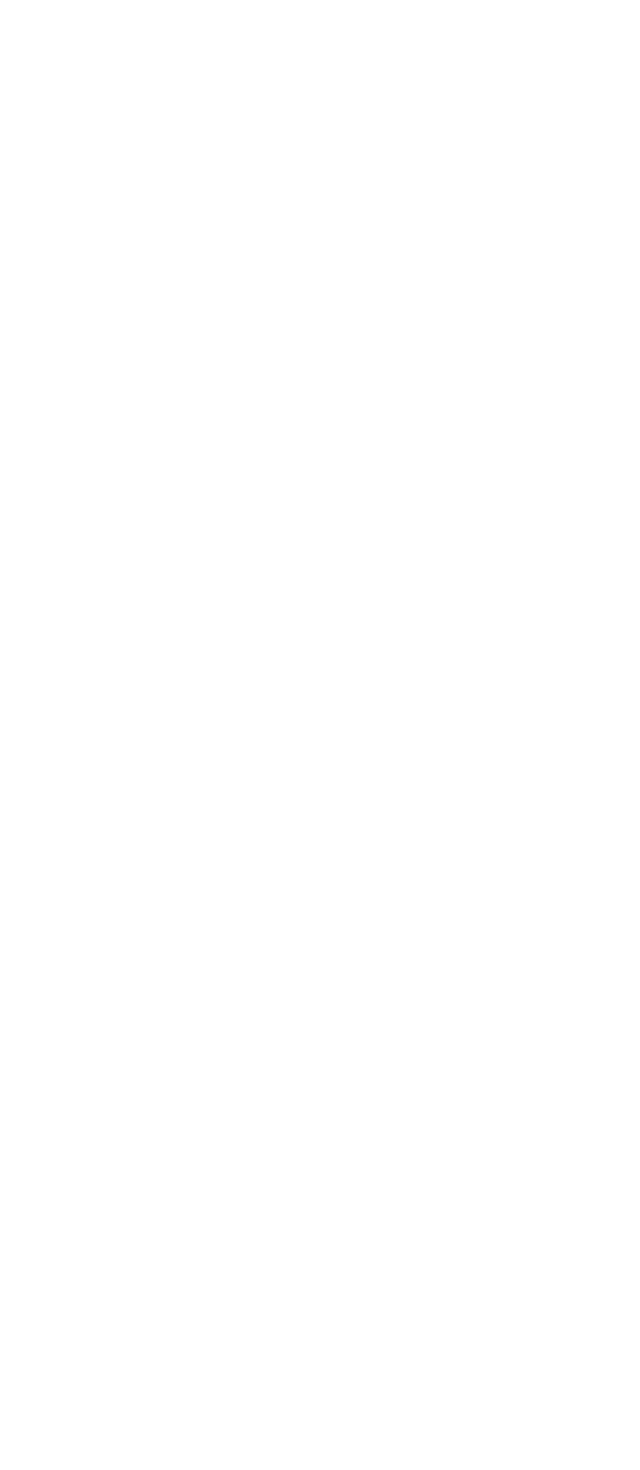
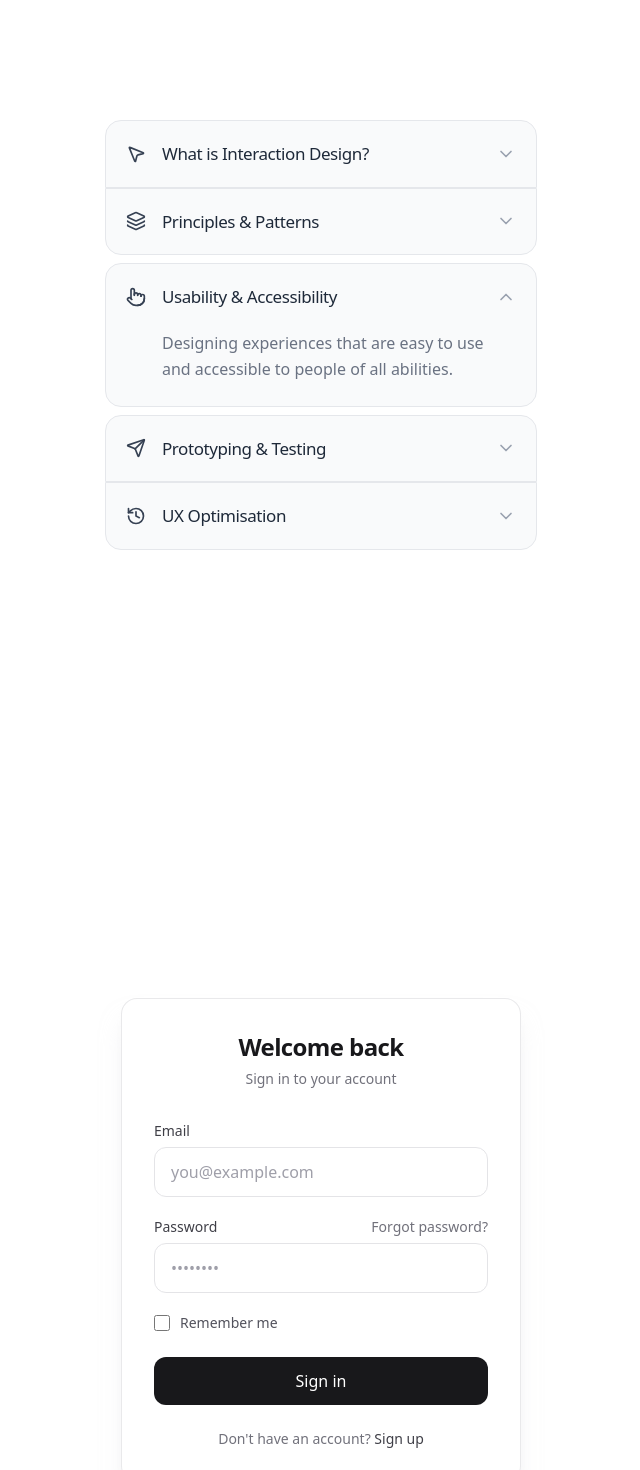
Before and after one commit to Aryan-205/ComponentLibrary2.0, a Next.js app: page /components/button in a window 1280 px wide. Shown: the part 7160-8630 px from the top of the page, without its empty margins (319-959 px from the left). Before the commit the page ends 7200 px from the top, so only its background shows below. Built offline with nearby package versions, Linux system fonts and the light colour scheme.

Commit message:
made new accordian

```diff
--- /dev/null
+++ b/app/component/Accordian.tsx
@@ -0,0 +1,132 @@
+import React, { ReactElement, useState } from 'react';
+import { motion, AnimatePresence } from 'framer-motion';
+import {
+  MousePointer2,
+  Layers,
+  Pointer,
+  Send,
+  History,
+  ChevronDown
+} from 'lucide-react';
+
+const accordionData = [
+  {
+    id: 1,
+    title: "What is Interaction Design?",
+    icon: <MousePointer2 size={20} />,
+    content: "The practice of designing interactive digital products, environments, systems, and services."
+  },
+  {
+    id: 2,
+    title: "Principles & Patterns",
+    icon: <Layers size={20} />,
+    content: "Common solutions to recurring design problems and the fundamental laws of UX."
+  },
+  {
+    id: 3,
+    title: "Usability & Accessibility",
+    icon: <Pointer size={20} />,
+    content: "Designing experiences that are easy to use and accessible to people of all abilities."
+  },
+  {
+    id: 4,
+    title: "Prototyping & Testing",
+    icon: <Send size={20} />,
+    content: "Creating low to high fidelity simulations to validate ideas with real users."
+  },
+  {
+    id: 5,
+    title: "UX Optimisation",
+    icon: <History size={20} />,
+    content: "The process of improving the user experience based on data and feedback."
+  }
+];
+
+interface Item {
+  id:number,
+  icon: ReactElement,
+  title:string,
+  content:string
+}
+
+const AccordionItem = ({ item, isOpen, onClick, selectedId }: { item: Item; isOpen: boolean; onClick: () => void; selectedId: number }) => {
+  console.log(selectedId);
+  return (
+    <div
+      className={`border-gray-200 transition-all duration-300 bg-gray-50
+        ${isOpen ? "rounded-2xl my-2 border" : "border-x"}
+        ${selectedId + 1 === item.id ? "rounded-t-2xl border bg-blue-500" : "border-x"}
+        ${selectedId - 1 === item.id ? "rounded-b-2xl border bg-blue-500" : "border-x"}
+        ${ item.id === 1 ? "rounded-t-2xl border bg-blue-500" : "border-x"}
+        ${ item.id === 5 ? "rounded-b-2xl border bg-blue-500" : "border-x"}
+      `}
+    >
+      <button
+        onClick={onClick}
+        className="w-full flex items-center justify-between p-5 text-left group"
+      >
+        <div className="flex items-center gap-4">
+          <span className="text-gray-700">{item.icon}</span>
+          <span className="font-medium text-[17px] text-gray-800 tracking-tight">
+            {item.title}
+          </span>
+        </div>
+        <motion.div
+          animate={{ rotate: isOpen ? 180 : 0 }}
+          transition={{ type: "spring", stiffness: 300, damping: 20 }}
+        >
+          <ChevronDown className="w-5 h-5 text-gray-400" />
+        </motion.div>
+      </button>
+
+      <AnimatePresence initial={false}>
+        {isOpen && (
+          <motion.div
+            initial={{ height: 0, opacity: 0 }}
+            animate={{ height: "auto", opacity: 1 }}
+            exit={{ height: 0, opacity: 0 }}
+            transition={{ duration: 0.3, ease: [0.04, 0.62, 0.23, 0.98] }}
+          >
+            <div className="pl-[56px] pr-8 pb-6 text-gray-500 leading-relaxed text-[16px]">
+              {item.content}
+            </div>
+          </motion.div>
+        )}
+      </AnimatePresence>
+    </div>
+  );
+};
+
+export type AccordianProps = {
+  /** Controlled: which item is open (number = item id, null = none) */
+  openId?: number;
+  /** Controlled: called when an item is clicked with the new open id (or null to close) */
+  setOpenId?: (id: number) => void;
+};
+
+export default function Accordian({ openId: controlledOpenId, setOpenId: controlledSetOpenId }: AccordianProps = {}) {
+  const [internalOpenId, setInternalOpenId] = useState<number | null>(3);
+  const isControlled = controlledOpenId !== undefined && controlledSetOpenId !== undefined;
+  const openId = isControlled ? controlledOpenId : internalOpenId;
+  const setOpenId = isControlled ? controlledSetOpenId! : setInternalOpenId;
+
+  const handleClick = (itemId: number) => {
+    setOpenId(openId === itemId ? null : itemId);
+  };
+
+  return (
+    <div className="flex justify-center items-start h-screen bg-white pt-20">
+      <div className="w-full max-w-[480px] px-6">
+        {accordionData.map((item) => (
+          <AccordionItem
+            key={item.id}
+            item={item}
+            isOpen={openId === item.id}
+            onClick={() => handleClick(item.id)}
+            selectedId={openId}
+          />
+        ))}
+      </div>
+    </div>
+  );
+}
--- /dev/null
+++ b/app/component/Loginform.tsx
@@ -0,0 +1,110 @@
+"use client";
+
+import React, { useState } from "react";
+
+export default function Loginform() {
+  const [email, setEmail] = useState("");
+  const [password, setPassword] = useState("");
+  const [remember, setRemember] = useState(false);
+
+  const handleSubmit = (e: React.FormEvent) => {
+    e.preventDefault();
+    // Add your login logic here
+    console.log({ email, password, remember });
+  };
+
+  return (
+    <div className="w-full max-w-[400px] mx-auto">
+      <form
+        onSubmit={handleSubmit}
+        className="bg-white/90 dark:bg-zinc-900/90 backdrop-blur-sm rounded-2xl border border-zinc-200/80 dark:border-zinc-700/80 shadow-xl shadow-zinc-200/50 dark:shadow-black/20 p-8"
+      >
+        <div className="text-center mb-8">
+          <h2 className="text-2xl font-semibold tracking-tight text-zinc-900 dark:text-white">
+            Welcome back
+          </h2>
+          <p className="mt-1.5 text-sm text-zinc-500 dark:text-zinc-400">
+            Sign in to your account
+          </p>
+        </div>
+
+        <div className="space-y-5">
+          <div>
+            <label
+              htmlFor="email"
+              className="block text-sm font-medium text-zinc-700 dark:text-zinc-300 mb-1.5"
+            >
+              Email
+            </label>
+            <input
+              id="email"
+              type="email"
+              value={email}
+              onChange={(e) => setEmail(e.target.value)}
+              placeholder="you@example.com"
+              required
+              autoComplete="email"
+              className="w-full px-4 py-3 rounded-xl border border-zinc-200 dark:border-zinc-600 bg-white dark:bg-zinc-800 text-zinc-900 dark:text-white placeholder:text-zinc-400 dark:placeholder:text-zinc-500 focus:outline-none focus:ring-2 focus:ring-zinc-400 dark:focus:ring-zinc-500 focus:border-transparent transition-shadow"
+            />
+          </div>
+
+          <div>
+            <div className="flex items-center justify-between mb-1.5">
+              <label
+                htmlFor="password"
+                className="block text-sm font-medium text-zinc-700 dark:text-zinc-300"
+              >
+                Password
+              </label>
+              <a
+                href="#"
+                className="text-sm text-zinc-500 hover:text-zinc-700 dark:text-zinc-400 dark:hover:text-zinc-300 transition-colors"
+              >
+                Forgot password?
+              </a>
+            </div>
+            <input
+              id="password"
+              type="password"
+              value={password}
+              onChange={(e) => setPassword(e.target.value)}
+              placeholder="••••••••"
+              required
+              autoComplete="current-password"
+              className="w-full px-4 py-3 rounded-xl border border-zinc-200 dark:border-zinc-600 bg-white dark:bg-zinc-800 text-zinc-900 dark:text-white placeholder:text-zinc-400 dark:placeholder:text-zinc-500 focus:outline-none focus:ring-2 focus:ring-zinc-400 dark:focus:ring-zinc-500 focus:border-transparent transition-shadow"
+            />
+          </div>
+
+          <label className="flex items-center gap-2.5 cursor-pointer group">
+            <input
+              type="checkbox"
+              checked={remember}
+              onChange={(e) => setRemember(e.target.checked)}
+              className="w-4 h-4 rounded border-zinc-300 dark:border-zinc-600 text-zinc-700 dark:text-zinc-400 focus:ring-zinc-400 dark:focus:ring-zinc-500"
+            />
+            <span className="text-sm text-zinc-600 dark:text-zinc-400 group-hover:text-zinc-800 dark:group-hover:text-zinc-300 transition-colors">
+              Remember me
+            </span>
+          </label>
+        </div>
+
+        <button
+          type="submit"
+          className="w-full mt-6 py-3 px-4 rounded-xl bg-zinc-900 dark:bg-white text-white dark:text-zinc-900 font-medium hover:bg-zinc-800 dark:hover:bg-zinc-100 focus:outline-none focus:ring-2 focus:ring-offset-2 focus:ring-zinc-500 dark:focus:ring-zinc-400 transition-colors"
+        >
+          Sign in
+        </button>
+
+        <p className="mt-6 text-center text-sm text-zinc-500 dark:text-zinc-400">
+          Don&apos;t have an account?{" "}
+          <a
+            href="#"
+            className="font-medium text-zinc-700 dark:text-zinc-300 hover:underline"
+          >
+            Sign up
+          </a>
+        </p>
+      </form>
+    </div>
+  );
+}
--- a/app/components/button/page.tsx
+++ b/app/components/button/page.tsx
@@ -9,6 +9,8 @@ import Buttons2 from "@/app/component/Buttons2";
 import AnimatedButton3 from "@/app/component/AnimatedButton3";
 import MapComponent from "@/app/component/MapComponent";
 import CopyText from "@/app/component/CopyText";
+import Accordian from "@/app/component/Accordian";
+import Loginform from "@/app/component/Loginform";
 
 export default function page() {
   return (
@@ -40,6 +42,10 @@ export default function page() {
         <div className="flex justify-center items-center w-full h-screen">
           <CopyText />
         </div>
+        <Accordian />
+        <div className="flex justify-center items-center w-full h-screen">
+          <Loginform />
+        </div>
     </div>
   );
 }
--- a/package.json
+++ b/package.json
@@ -9,6 +9,8 @@
     "lint": "eslint"
   },
   "dependencies": {
+    "cn": "^0.1.1",
+    "lucide-react": "^0.575.0",
     "motion": "^12.23.24",
     "next": "16.0.1",
     "postcss": "^8.5.6",
```
Also changed, not shown: 1 other file (tests, documents, lock files or other folders).
